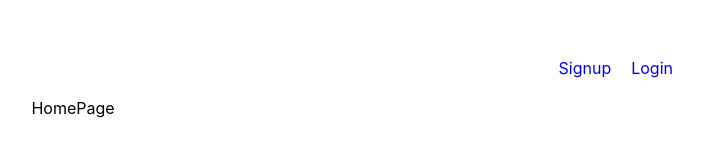
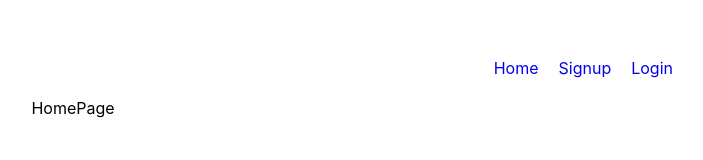
Before and after one commit to fabrizio-giffi/juniorjobs-frontend, a React (Vite) app: page / in a window 1280 px wide. Shown: the top 160 px of the page, without its empty margins (567-1270 px from the left). Built offline with nearby package versions, Linux system fonts and the light colour scheme.

Commit message:
navbar home button

```diff
--- a/src/components/NavBar.jsx
+++ b/src/components/NavBar.jsx
@@ -12,6 +12,9 @@ function NavBar() {
       {!isLoggedIn && (
         <>
           <li>
+            <NavLink to="/">Home</NavLink>
+          </li>
+          <li>
             <NavLink to="/signup">Signup</NavLink>
           </li>
           <li>
@@ -21,6 +24,9 @@ function NavBar() {
       )}
       {isLoggedIn && (
         <>
+          <li>
+            <NavLink to="/">Home</NavLink>
+          </li>
           <li>
             <NavLink to="/profile">Profile</NavLink>
           </li>
```
